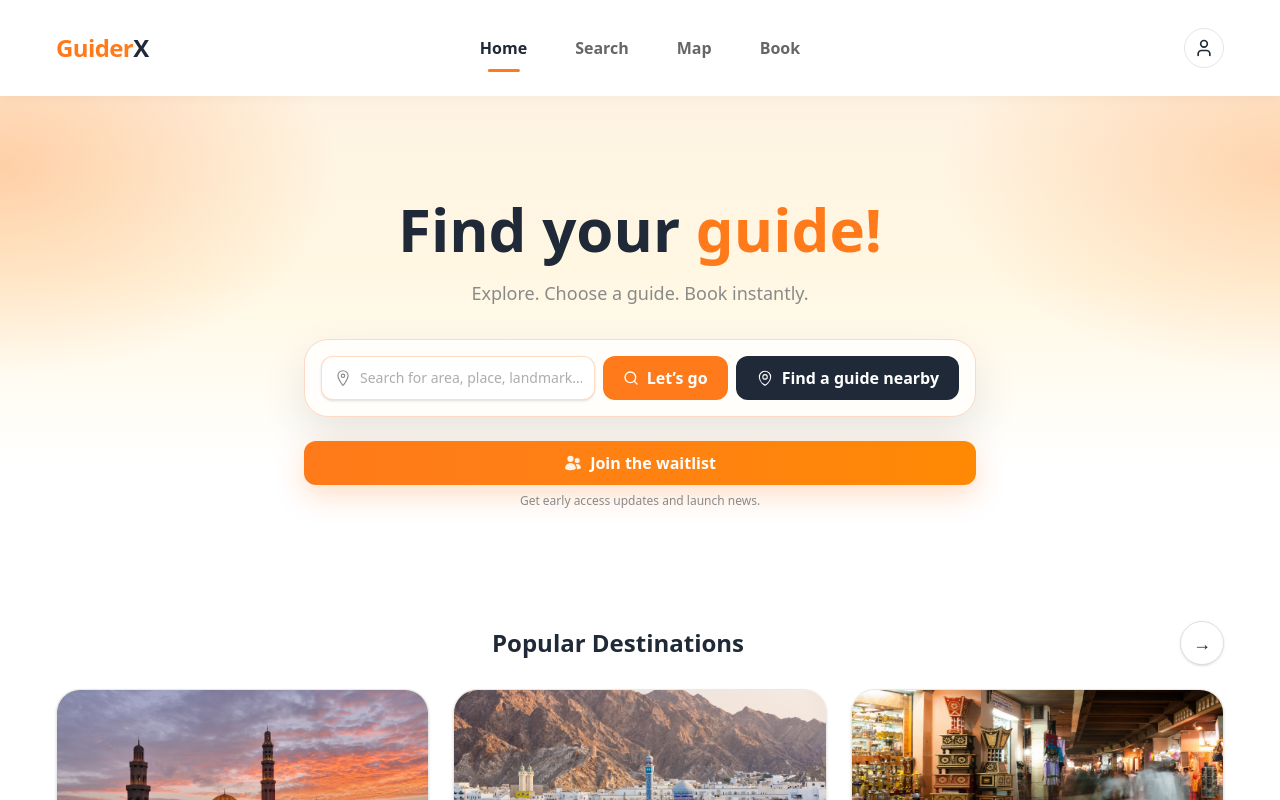
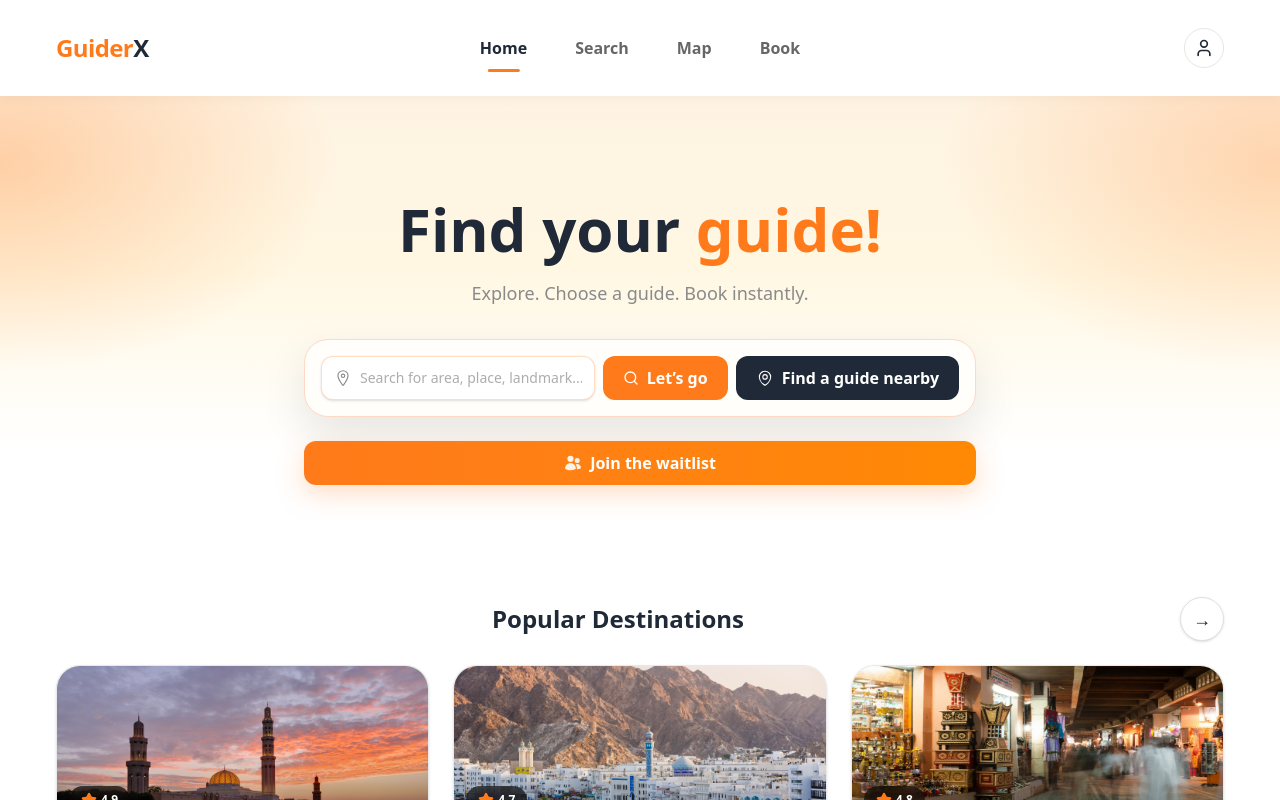
Before and after one commit to AsalaAlsalhi/GuiderX, a Next.js app: page / in a window 1280 px wide. Shown: the top 800 px of the page. Built offline with nearby package versions, Linux system fonts and the light colour scheme.

Commit message:
Remove hero captions

```diff
--- a/components/Hero.tsx
+++ b/components/Hero.tsx
@@ -112,9 +112,7 @@ export default function Hero() {
                 Join the waitlist
               </button>
 
-              <p className="mt-2 text-xs text-[var(--brand-olive)]">
-                Get early access updates and launch news.
-              </p>
+
             </div>
           </div>
         </div>
```
